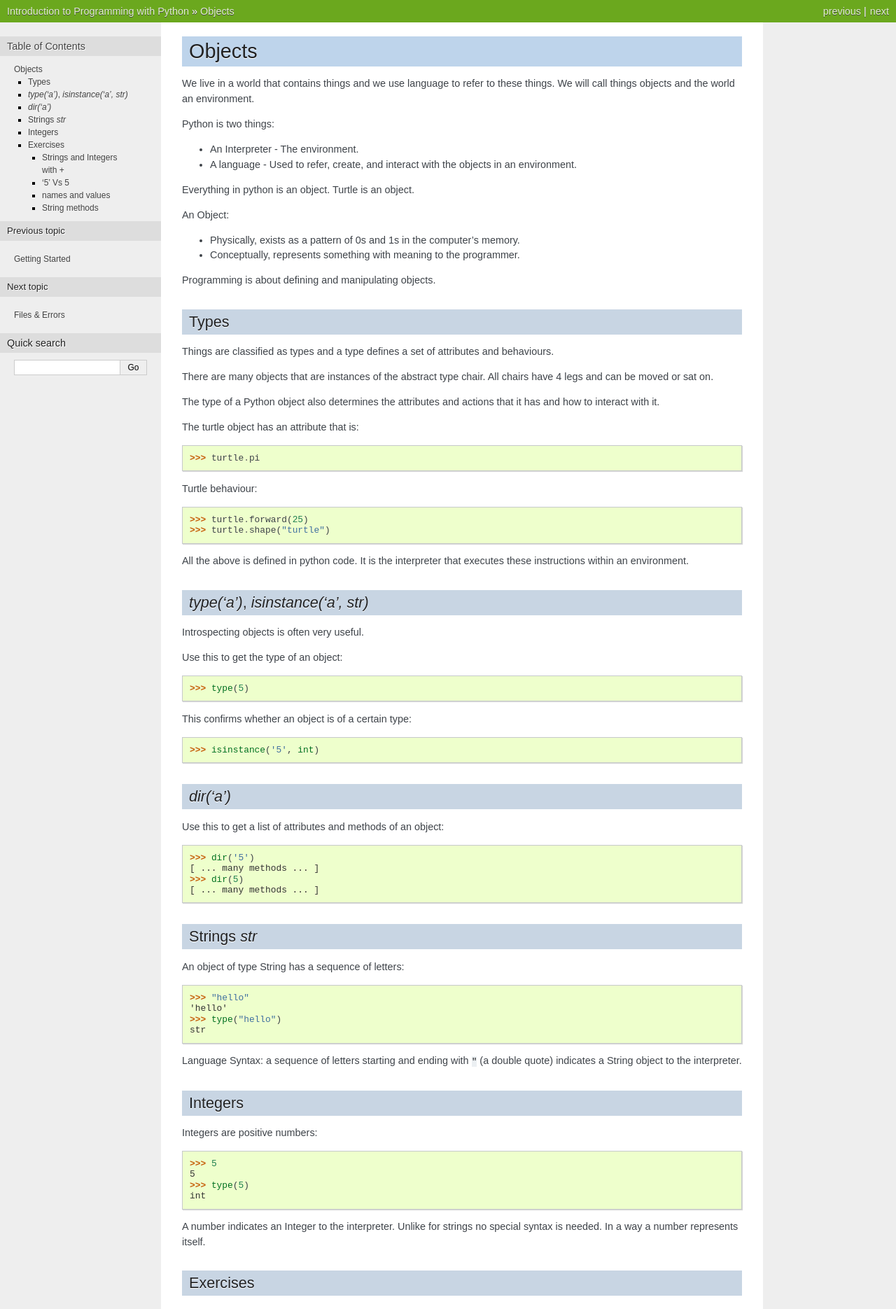
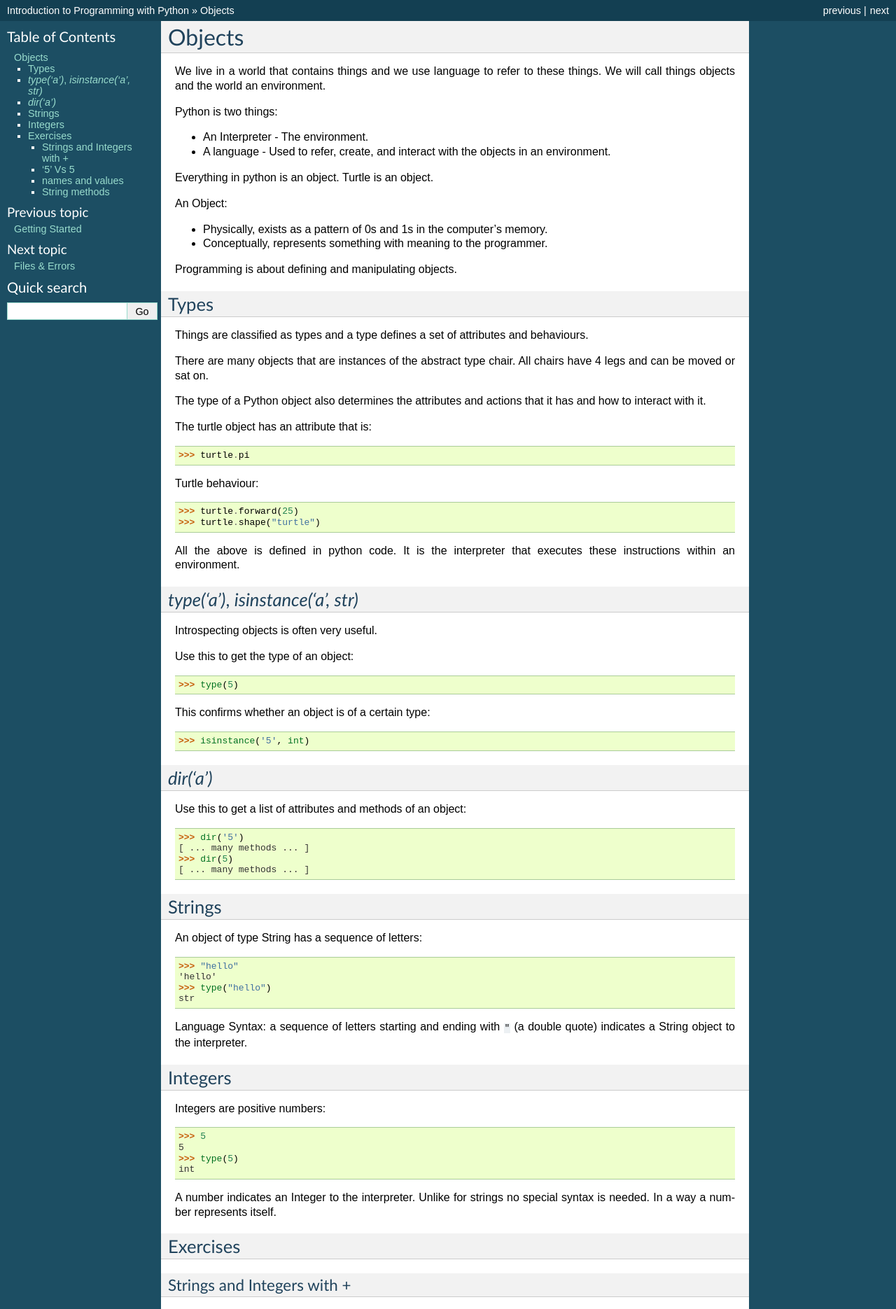
Before and after one commit to gu-lseg/intro-to-programming, a Sphinx documentation site: the page built from source/objects.rst, in a window 1280 px wide. Shown: the top 1870 px of the page at 70% size. Built offline with Sphinx 7.4.7, drawn with Linux system fonts in a browser that asks for light colours.

```diff
--- a/source/conf.py
+++ b/source/conf.py
@@ -98,7 +98,7 @@
 
 # The theme to use for HTML and HTML Help pages.  See the documentation for
 # a list of builtin themes.
-html_theme = 'nature'
+html_theme = 'default'
 
 # Theme options are theme-specific and customize the look and feel of a theme
 # further.  For a list of options available for each theme, see the
--- a/source/objects.rst
+++ b/source/objects.rst
@@ -66,8 +66,8 @@
     [ ... many methods ... ]
 
 
-Strings `str`
-=============
+Strings
+=======
 
 An object of type String has a sequence of letters::
 
```
